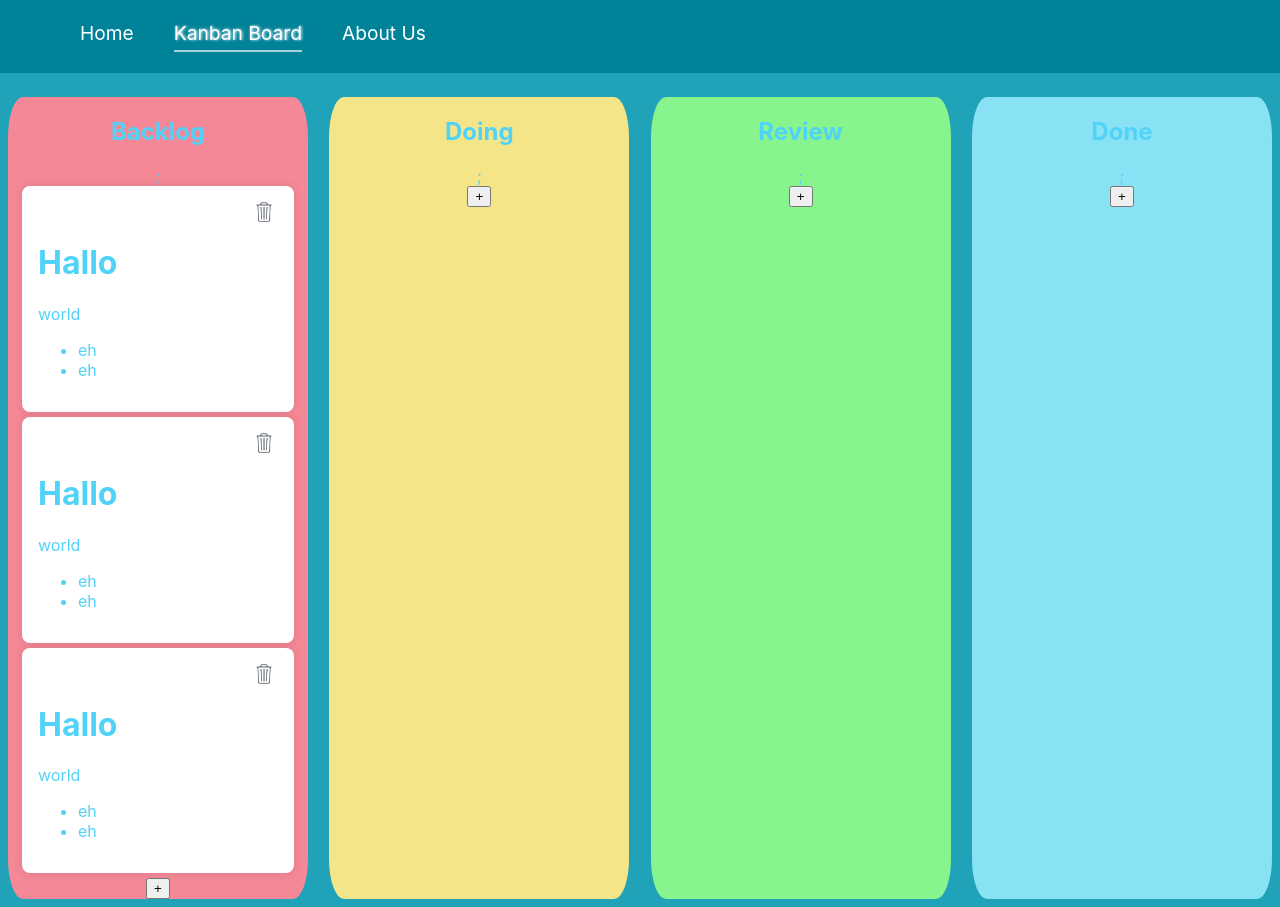
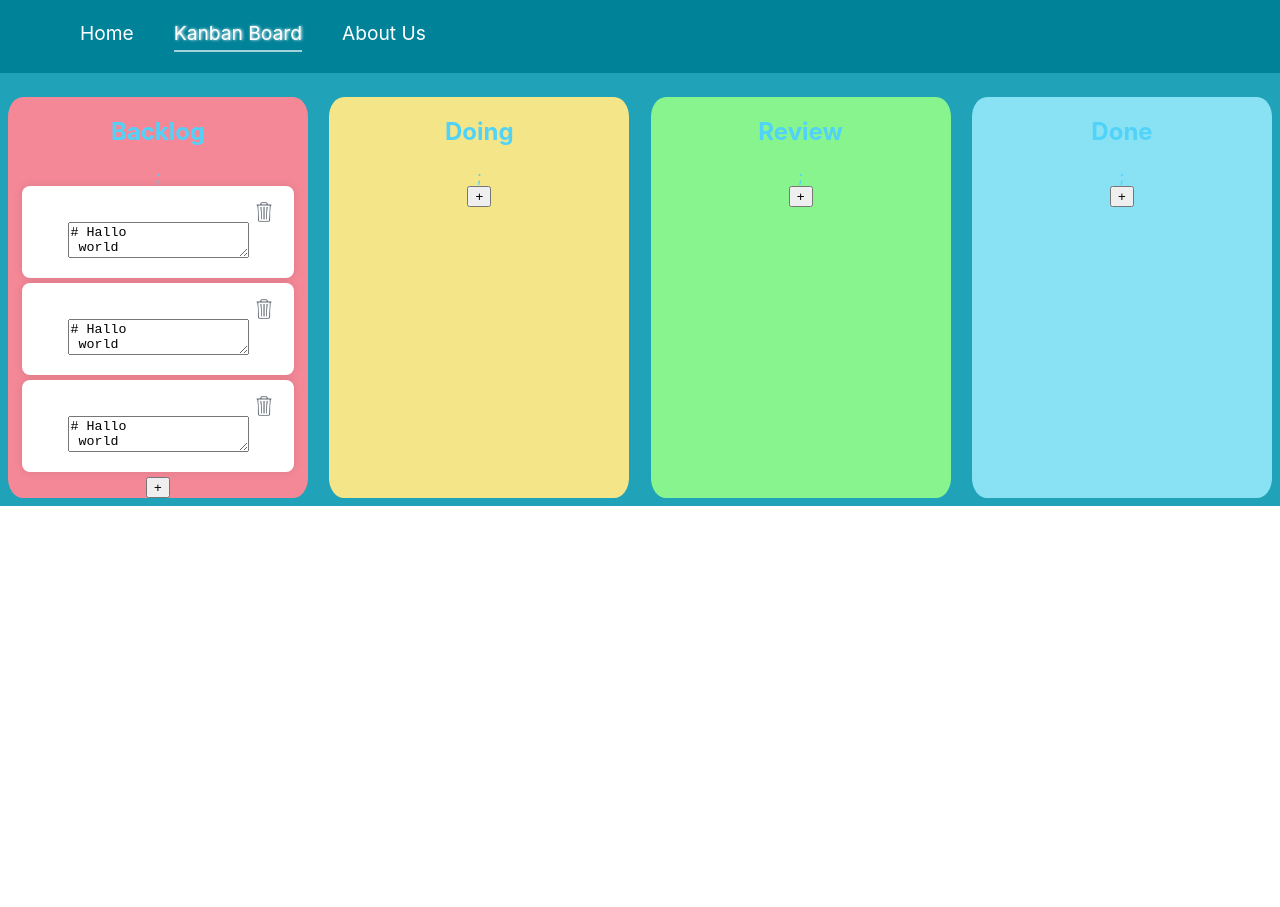
Before and after one commit to roblebob/lab-project-react-app, a React (Vite) app: page /board in a window 1280 px wide. After the commit the page ends 800 px from the top, so only its background shows below. Built offline with nearby package versions, Linux system fonts and the light colour scheme.

Commit message:
second step

```diff
--- a/src/comonents/Column.jsx
+++ b/src/comonents/Column.jsx
@@ -2,7 +2,7 @@ import "./Column.css";
 import { v4 as uuidv4 } from 'uuid';
 import ItemCard from "./ItemCard";
 
-const Column = ({ data, name, color, addCard, deleteCard }) => {
+const Column = ({ data, name, color, addCard, deleteCard, edit }) => {
   const submitCard = () => {
     addCard({
       _id: uuidv4(),
@@ -17,7 +17,7 @@ const Column = ({ data, name, color, addCard, deleteCard }) => {
       {data.length !== 0 &&
         data.map((item) => {
           return (
-            <ItemCard key={item._id} item={item} deleteCard={deleteCard} />
+            <ItemCard key={item._id} item={item} deleteCard={deleteCard} edit={edit}/>
           );
         })}
       <button className="AddCard" onClick={submitCard}>
--- a/src/comonents/ItemCard.jsx
+++ b/src/comonents/ItemCard.jsx
@@ -1,8 +1,16 @@
 import "./ItemCard.css";
 import Markdown from "react-markdown";
 import remarkGfm from "remark-gfm";
+import { useState, useEffect } from "react";
 
-const ItemCard = ({ item, deleteCard }) => {
+const ItemCard = ({ item, deleteCard, edit }) => {
+  const [formContent, setFormContent] = useState("");
+  const [isEditing, setIsEditing] = useState(true);
+
+  useEffect(() => {
+    setFormContent(item.content);
+  }, [item.content]);
+
   return (
     <div className="ItemCard">
       <img
@@ -13,9 +21,26 @@ const ItemCard = ({ item, deleteCard }) => {
         onClick={() => deleteCard(item._id)}
       />
 
-      <div className="ItemCardContent" style={{ textAlign: "left" }}>
-        <Markdown remarkPlugins={[remarkGfm]}>{item.content}</Markdown>
-      </div>
+      {!isEditing && (
+        <div className="ItemCardContent" style={{ textAlign: "left" }}>
+          <Markdown remarkPlugins={[remarkGfm]}>{item.content}</Markdown>
+        </div>
+      )}
+
+      {isEditing && (
+        <div className={`ItemCardInput${item._id}`}>
+          <textarea
+            className={`ItemCardInputTextArea${item._id}`}
+            value={formContent}
+            placeholder="Enter your content here"
+            onChange={(e) => setFormContent(e.target.value)}
+            onBlur={() => {
+              edit(item._id, formContent);
+              setIsEditing(!isEditing);
+            }}
+          />
+        </div>
+      )}
     </div>
   );
 };
--- a/src/pages/BoardPage.jsx
+++ b/src/pages/BoardPage.jsx
@@ -14,8 +14,12 @@ const BoardPage = () => {
     setData([...data, item]);
   };
   const deleteCard = (id) => setData(data.filter((item) => item._id !== id));
-  const update = (id, newStatus) =>
-    setData((data.filter((item) => item._id === id)["status"] = newStatus));
+
+  const edit = (id) => {
+    const content = document.querySelector(`.ItemCardInputTextArea${id}`).value;
+    const obj = data.find((item) => item._id === id);
+    obj.content = content;
+  };
 
   return (
     <div className="Board">
@@ -29,6 +33,7 @@ const BoardPage = () => {
           data={data.filter((item) => item.status === "Backlog")}
           addCard={addCard}
           deleteCard={deleteCard}
+          edit={edit}
         />
         <Column
           name="Doing"
```
